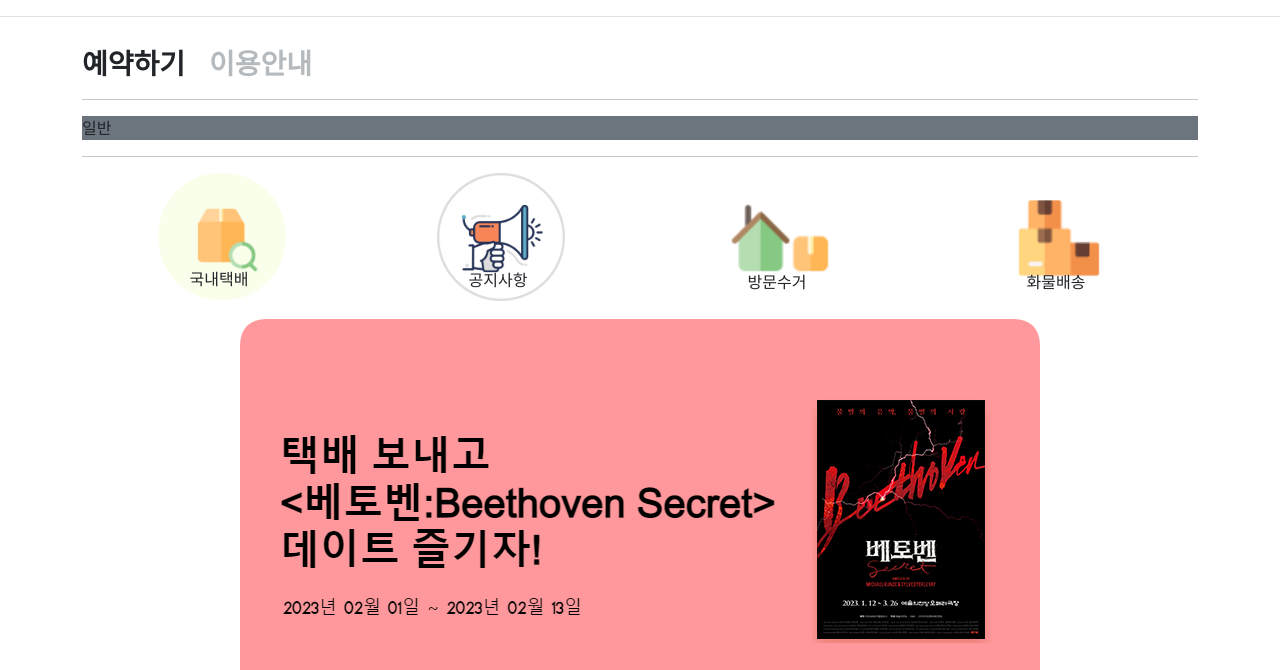
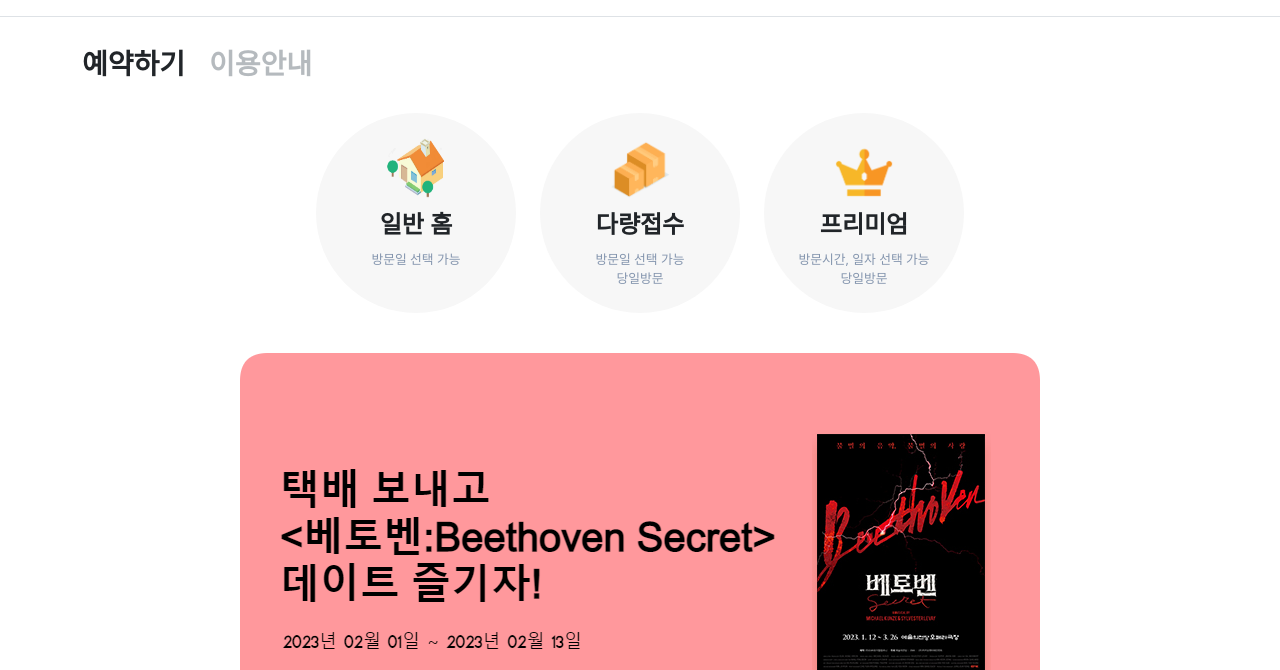
Before and after one commit to KimNamKwang/Holy_moly_Final_view, a plain HTML site: page docs/main copy.html in a window 1280 px wide. Shown: the part 121-791 px from the top of the page. Drawn offline with nearby package versions, Linux system fonts and the light colour scheme; a web font is replaced by a local one.

Commit message:
reservation

```diff
--- a/docs/main copy.html
+++ b/docs/main copy.html
@@ -136,94 +136,96 @@
           </li>
         </ul>
       </section>
-      <hr />
-      <div class="bg-secondary">일반</div>
-      <hr />
-      <section class="mt-3">
-        <ul class="d-flex list-unstyled justify-content-around">
-          <li>
-            <div style="position: relative">
-              <a href="./login.html" class="text-decoration-none text-dark">
-                <img
-                  src="./images/holy_delivery_login.png"
-                  style="width: 8rem; position: relative"
-                />
+      <section
+        class="d-flex justify-content-center"
+        style="margin-top: 30px; padding-bottom: 40px"
+      >
+        <div class="row">
+          <div class="col">
+            <a href="" class="text-dark" style="text-decoration: none">
               <div
-                  class=""
+                class="rounded-circle d-flex flex-column align-items-center justify-content-center"
                 style="
-                    position: absolute;
-                    bottom: 10px;
-                    left: 32px;
-                    font-family: 'Noto Sans KR', sans-serif;
+                  width: 200px;
+                  height: 200px;
+                  background-color: rgb(247, 247, 247);
                 "
               >
-                  국내택배
+                <div>
+                  <img
+                    src="./images/홈.png"
+                    style="width: 60px; height: 60px"
+                    alt=""
+                  />
+                </div>
+                <div class="fs-4 mt-2 fw-bold">일반 홈</div>
+                <div
+                  class="mt-2 text-center"
+                  style="font-size: 0.8rem; color: rgb(132, 149, 174)"
+                >
+                  <div>방문일 선택 가능</div>
+                  <div>&nbsp;</div>
+                </div>
               </div>
             </a>
           </div>
-          </li>
-          <li>
-            <div style="position: relative">
-              <a href="./login.html" class="text-decoration-none text-dark">
-                <img
-                  src="./images/게시판용.png"
-                  style="width: 8rem; position: relative"
-                />
+          <div class="col">
+            <a href="" class="text-dark" style="text-decoration: none">
               <div
-                  class="text-dark"
+                class="rounded-circle d-flex flex-column align-items-center justify-content-center"
                 style="
-                    position: absolute;
-                    bottom: 10px;
-                    left: 32px;
-                    font-family: 'Noto Sans KR', sans-serif;
+                  width: 200px;
+                  height: 200px;
+                  background-color: rgb(247, 247, 247);
                 "
               >
-                  공지사항
+                <div>
+                  <img
+                    src="./images/다량택배.png"
+                    style="width: 60px; height: 60px"
+                    alt=""
+                  />
+                </div>
+                <div class="fs-4 mt-2 fw-bold">다량접수</div>
+                <div
+                  class="mt-2 text-center"
+                  style="font-size: 0.8rem; color: rgb(132, 149, 174)"
+                >
+                  <div>방문일 선택 가능</div>
+                  <div>당일방문</div>
+                </div>
               </div>
             </a>
           </div>
-          </li>
-          <li>
-            <div style="position: relative">
-              <a href="./login.html" class="text-decoration-none text-dark">
-                <img
-                  src="./images/holy_delivery_login2.png"
-                  style="width: 8rem; position: relative"
-                />
+          <div class="col">
+            <a href="" class="text-dark" style="text-decoration: none">
               <div
+                class="rounded-circle d-flex flex-column align-items-center justify-content-center"
                 style="
-                    position: absolute;
-                    bottom: 10px;
-                    left: 32px;
-                    font-family: 'Noto Sans KR', sans-serif;
+                  width: 200px;
+                  height: 200px;
+                  background-color: rgb(247, 247, 247);
                 "
               >
-                  방문수거
+                <div>
+                  <img
+                    src="./images/왕관.png"
+                    style="width: 60px; height: 60px"
+                    alt=""
+                  />
+                </div>
+                <div class="fs-4 mt-2 fw-bold">프리미엄</div>
+                <div
+                  class="mt-2 text-center"
+                  style="font-size: 0.8rem; color: rgb(132, 149, 174)"
+                >
+                  <div>방문시간, 일자 선택 가능</div>
+                  <div>당일방문</div>
+                </div>
               </div>
             </a>
           </div>
-          </li>
-          <li>
-            <div style="position: relative">
-              <a href="./login.html" class="text-decoration-none text-dark">
-                <img
-                  src="./images/holy_delivery_login3.png"
-                  style="width: 8rem; position: relative"
-                />
-                <div
-                  style="
-                    position: absolute;
-                    bottom: 10px;
-                    left: 32px;
-                    font-family: 'Noto Sans KR', sans-serif;
-                  "
-                >
-                  화물배송
         </div>
-              </a>
-            </div>
-          </li>
-        </ul>
       </section>
 
       <section style="width: auto">
```
Also changed, not shown: docs/images/다량택배.png (added), docs/images/왕관.png (added), docs/images/홈.png (added). Lines whose indentation alone changed are shown as unchanged.
